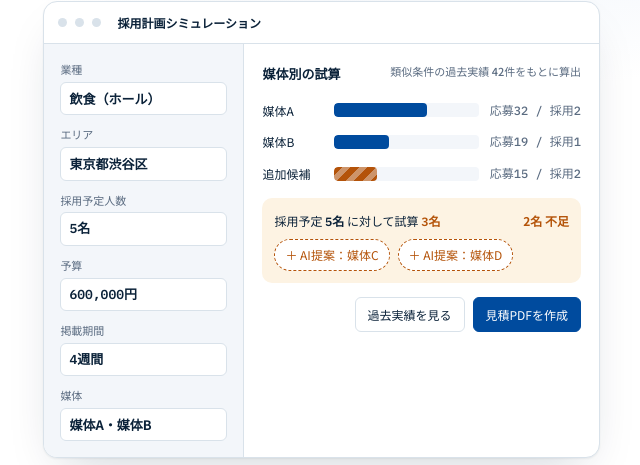
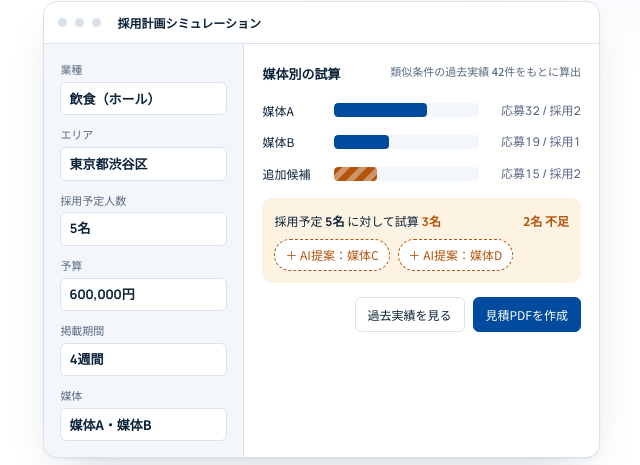
Before and after one commit to kaisora-2327/saiyo-cost-kaizenkun, a plain HTML site: page index.html in a window 1280 px wide. Shown: the part 198-663 px from the top of the page, 604-1244 px from the left. Drawn offline with Linux system fonts and the light colour scheme.

Commit message:
数字のフォントを0に点が入らないものに変更
Co-Authored-By: Claude Opus 5.5 <noreply@anthropic.com>

```diff
--- a/index.html
+++ b/index.html
@@ -9,7 +9,7 @@
 <title>採用コスト改善くん</title>
 <link rel="preconnect" href="https://fonts.googleapis.com">
 <link rel="preconnect" href="https://fonts.gstatic.com" crossorigin>
-<link rel="stylesheet" href="https://fonts.googleapis.com/css2?family=Manrope:wght@700;800&family=Noto+Sans+JP:wght@400;500;700;900&family=IBM+Plex+Mono:wght@500;600&display=swap">
+<link rel="stylesheet" href="https://fonts.googleapis.com/css2?family=Manrope:wght@500;600;700;800&family=Noto+Sans+JP:wght@400;500;700;900&display=swap">
 <style>
 /* Layout: Lark型の製品LP。白地に広い余白、ヒーローに製品画面、タブで機能切替、帯セクションを交互に重ねる */
 :root{
@@ -33,7 +33,7 @@
   --wordmark:#16325F;
   --f-display:Manrope,"Noto Sans JP","Hiragino Sans","Yu Gothic",sans-serif;
   --f-body:"Noto Sans JP","Hiragino Sans","Yu Gothic",Meiryo,sans-serif;
-  --f-num:"IBM Plex Mono",ui-monospace,Consolas,monospace;
+  --f-num:Manrope,"Noto Sans JP","Hiragino Sans",sans-serif;
   --wrap:1160px;
 }
 @media (prefers-color-scheme: dark){
```
